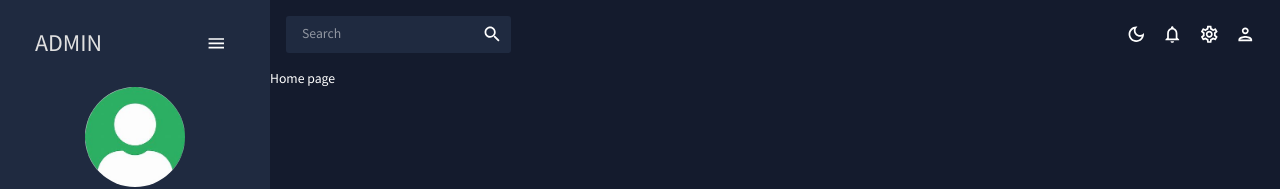
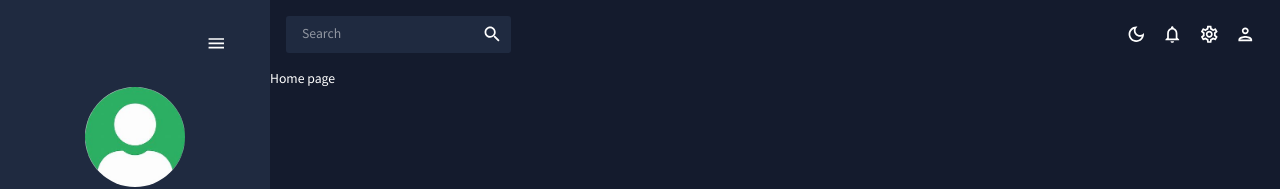
Before and after one commit to SAINIAbhishek/nextjs_dashboard-app, a Next.js app: page / in a window 1280 px wide. Both pictures are taken after a click on the item 40 px from the left and 42 px from the top of the page. Shown: the top 189 px of the page. Built offline with nearby package versions, Linux system fonts and the light colour scheme.

Commit message:
feat: remove admin text

```diff
--- a/src/components/sidebar/index.tsx
+++ b/src/components/sidebar/index.tsx
@@ -59,14 +59,7 @@ export default function Sidebar({ isCollapsed, setIsCollapsed }: Props) {
               color: colors.grey[100],
             }}>
             {!isCollapsed && (
-              <Box
-                display="flex"
-                justifyContent="space-between"
-                alignItems="center"
-                ml="15px">
-                <Typography variant="h3" color={colors.grey[100]}>
-                  ADMIN
-                </Typography>
+              <Box display="flex" justifyContent="flex-end">
                 <IconButton onClick={() => setIsCollapsed(!isCollapsed)}>
                   <MenuOutlinedIcon />
                 </IconButton>
```
